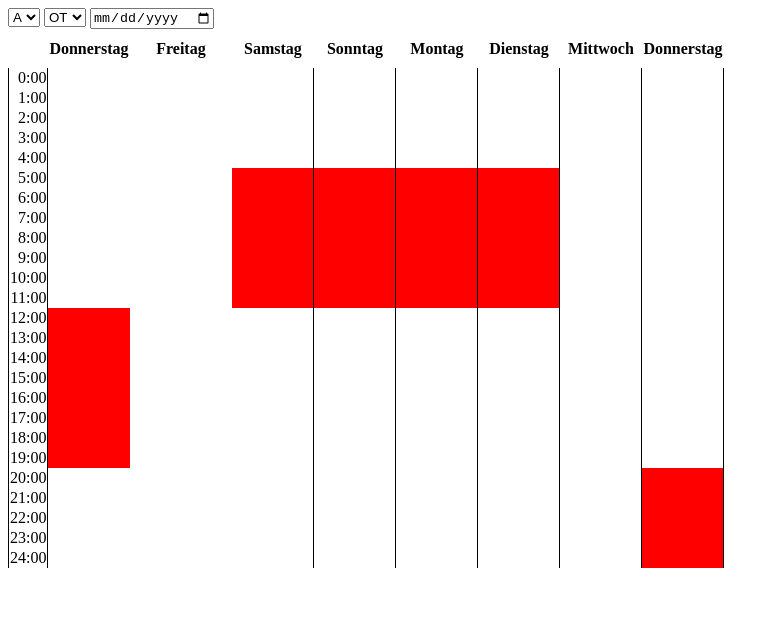
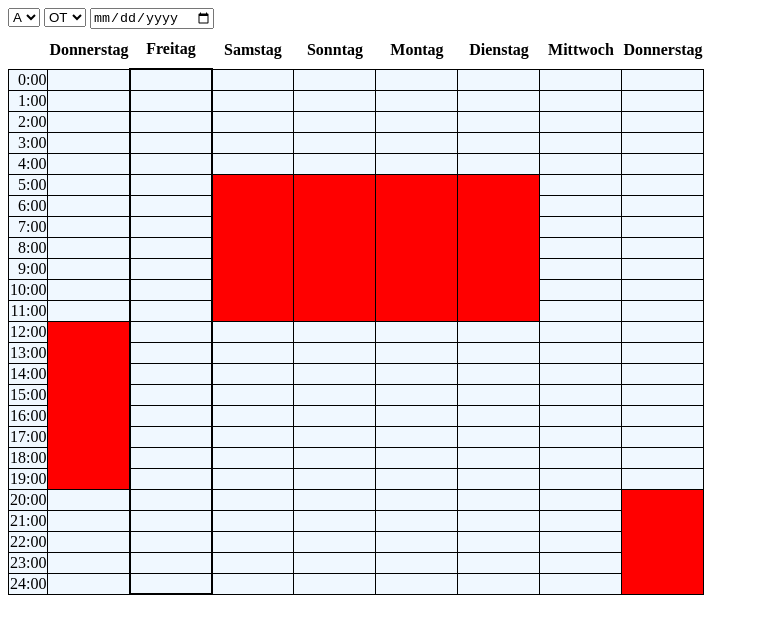
Before and after one commit to sonnenpelzx/lioschichtplan, a plain HTML site: page index.html in a window 1280 px wide. Shown: the whole page, without its empty margins (0-779 px from the left). Drawn offline with Linux system fonts and the light colour scheme.

Commit message:
version 2

```diff
--- a/css/style.css
+++ b/css/style.css
@@ -1,35 +1,29 @@
 .schicht{
     background-color: red;
 }
-th:nth-child(3){
-    border-left-width: 10px;
-    border-right-width: 10px;
-    border-style: solid;
-    border-color: white;
-    border-top-style: none;
-    border-bottom-style: none;
+td{
+    border: 1px solid;
 }
 td:nth-child(3){
-    border-left-width: 10px;
-    border-right-width: 10px;
-    border-style: solid;
-    border-color: white;
-    border-top-style: none;
-    border-bottom-style: none;
+    border-left-width: 2px;
+    border-right-width: 2px;
 }
-td{
-    border-left: 1px solid;
-    border-right: 1px solid;
+tr:nth-child(2) td:nth-child(3){
+    border-top: 2px solid;
+}
+tr:nth-child(26) td:nth-child(3){
+    border-bottom: 2px solid;
 }
 .weekday{
     width: 80px;
 }
 td{
     text-align: right;
+    background-color: aliceblue;
 }
 table {
-  border-collapse: collapse;
-  margin-top: 10px;
+    border-collapse: collapse;
+    margin-top: 10px;
 }
 th{
     padding-bottom: 10px;
--- a/js/index.js
+++ b/js/index.js
@@ -59,6 +59,8 @@ function clearTable(){
         const row = plan.rows[i]
         for(let j = 1; j < 9; j++){
             const cell = row.cells[j]
+            cell.style.display = "table-cell"
+            cell.rowSpan = "1"
             cell.classList.remove("schicht")
         }
     }
@@ -74,24 +76,33 @@ function showSchicht(){
         const begin = schichtBedeutung[schichtTyp.value][schicht].begin + 1;
         const end = schichtBedeutung[schichtTyp.value][schicht].end + 1;
         if(schicht === 'n'){
-            for(let i = begin; i <= 25; i++){
+            plan.rows[begin].cells[offset + 2].rowSpan = `${25 - begin + 1}`
+            plan.rows[begin].cells[offset + 2].classList.add("schicht")
+            for(let i = begin + 1; i <= 25; i++){
                 const row = plan.rows[i];
-                const cell = row.cells[offset + 2];
-                cell.classList.add("schicht");
+                console.log(`row: ${i}, cell ${offset + 2}`)
+                console.log(row)
+                row.cells[offset + 2].style.display = 'none';
             }
             if(offset < 6){
-                for(let i = 1; i <= end; i++){
+                plan.rows[1].cells[offset + 3].rowSpan = `${end}`
+                plan.rows[1].cells[offset + 3].classList.add("schicht")
+                for(let i = 2; i <= end; i++){
                     const row = plan.rows[i];
-                    const cell = row.cells[offset + 3];
-                    cell.classList.add("schicht");
+                    console.log(`row: ${i}, cell ${offset + 3}`)
+                    console.log(row)
+                    row.cells[offset + 2].style.display = 'none';
                 }
             }
         }
         else{
-            for(let i = begin; i <= end; i++){
+            plan.rows[begin].cells[offset + 2].rowSpan = `${end - begin + 1}`
+            plan.rows[begin].cells[offset + 2].classList.add("schicht")
+            for(let i = begin + 1 ; i <= end; i++){
                 const row = plan.rows[i];
-                const cell = row.cells[offset + 2];
-                cell.classList.add("schicht");
+                console.log(`row: ${i}, cell ${offset + 2}`)
+                console.log(row)
+                row.cells[offset + 2].style.display = 'none';
             }
         }
     }
```
